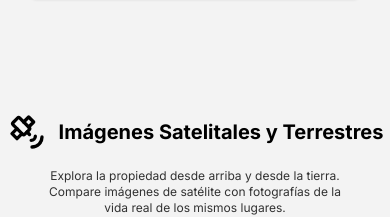
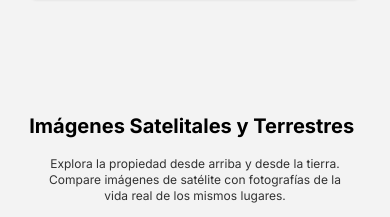
Before and after one commit to Tintaa307/cejas-propiedades, a Next.js app: page /canada in a window 390 px wide. Shown: the part 1382-1599 px from the top of the page. Built offline with nearby package versions, Linux system fonts and the light colour scheme; what tailwindcss-animation-delay would draw is missing.

Commit message:
feat: Gallery title fixed

```diff
--- a/src/app/[slug]/components/Gallery.tsx
+++ b/src/app/[slug]/components/Gallery.tsx
@@ -14,10 +14,12 @@ const Gallery = ({ imgs }: GalleryProps) => {
   return (
     <article className="w-full h-max flex items-center justify-center flex-col gap-12">
       <div className="w-full h-max flex items-center justify-center flex-col gap-4 ">
-        <Title className="flex flex-row items-center gap-3 text-black text-4xl sm:text-xl sm:text-center font-bold">
-          <IconSatellite size={40} className="text-black" />
+
+        <Title className="flex flex-row items-center gap-3 sm:w-[85%] text-black text-4xl sm:text-xl sm:text-center sm:gap-3 font-bold">
+          <IconSatellite size={40} className="text-black sm:hidden" />
           Imágenes Satelitales y Terrestres
         </Title>
+
         <p className="w-[40%] text-black/80 text-lg font-normal text-center 3xl:w-[80%] sm:text-xs">
           Explora la propiedad desde arriba y desde la tierra. Compare imágenes
           de satélite con fotografías de la vida real de los mismos lugares.
```
